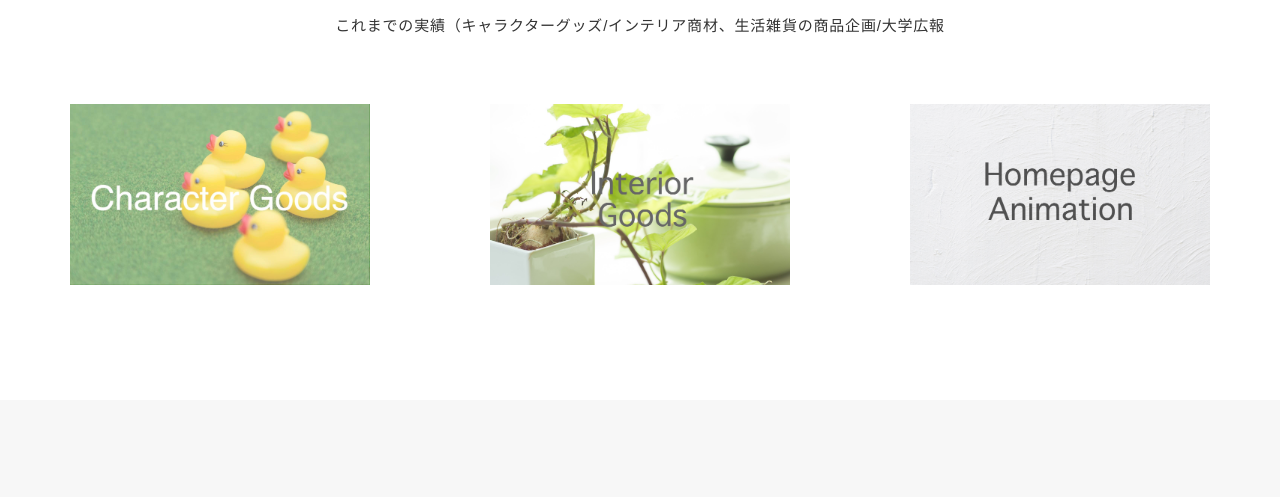
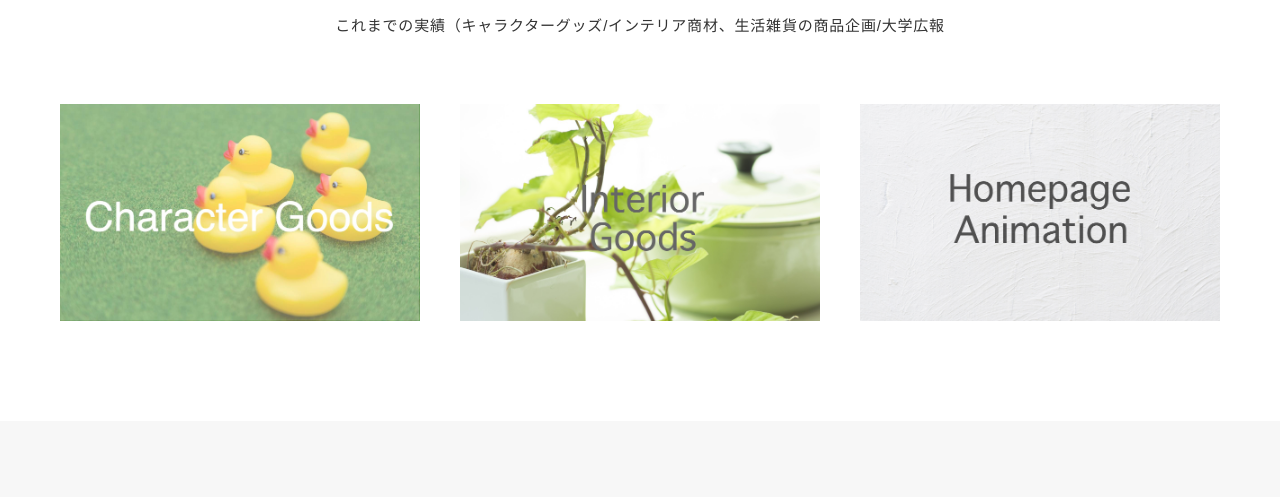
Before and after one commit to tomato0000/210107, a plain HTML site: page index.html in a window 1280 px wide. Shown: the part 1489-1986 px from the top of the page. Drawn offline with nearby package versions, Linux system fonts and the light colour scheme; a web font is replaced by a local one.

Commit message:
Add files via upload

```diff
--- a/index.html
+++ b/index.html
@@ -82,16 +82,16 @@
             </div>
           </div>
           <div class="wrap">
-            <div class="card2">
+            <div class="card">
               <a href="charactergoods.html"target=”_blank”>
                 <img src= "img/works/charactergoods.jpg" alt="" />
               </a>
             </div>
-            <div class="card2">
+            <div class="card">
               <a href="householdgoods.html"
                 target=”_blank”><img src= "img/works/Interior_goods.jpg" alt="" /> </a>
             </div>
-            <div class="card2">
+            <div class="card">
               <a href="hp.html"
               target=”_blank”><img src="img/works/hp.jpg" alt="" /> </a>
             </div>
```
